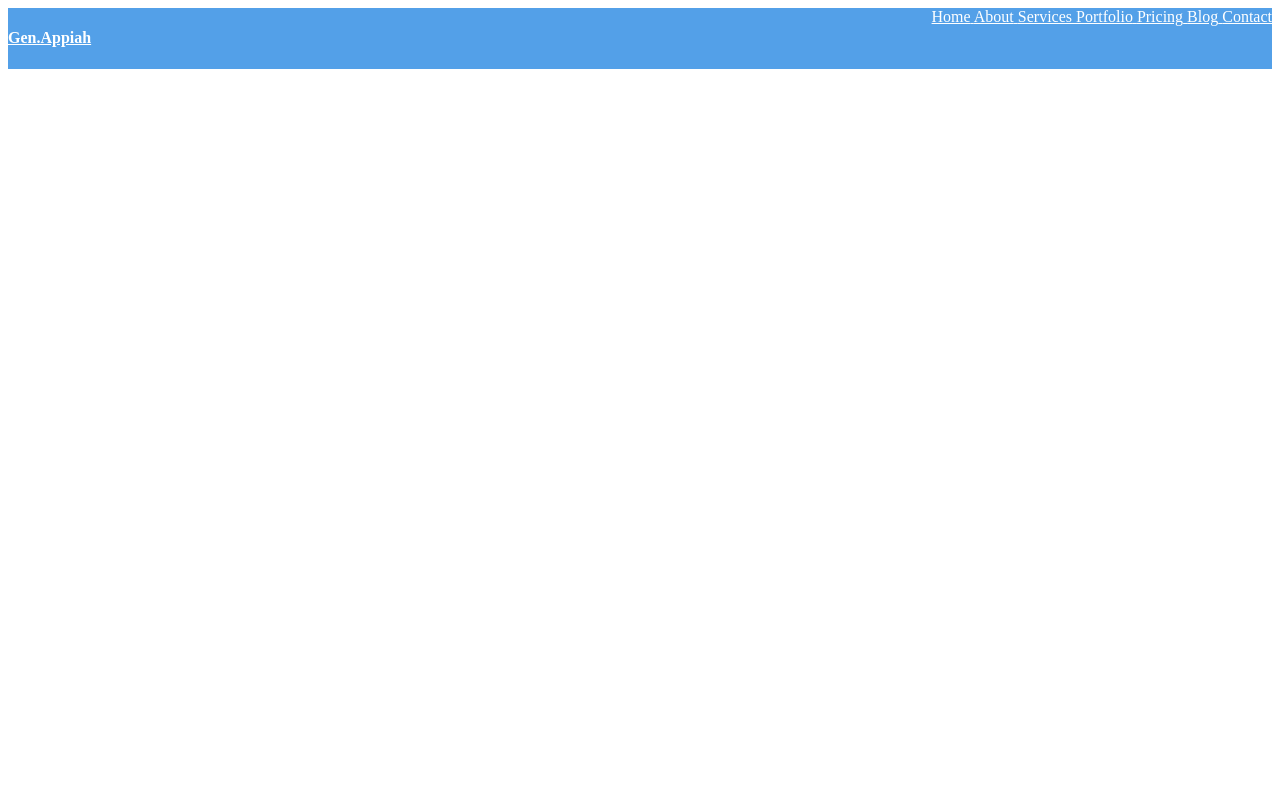
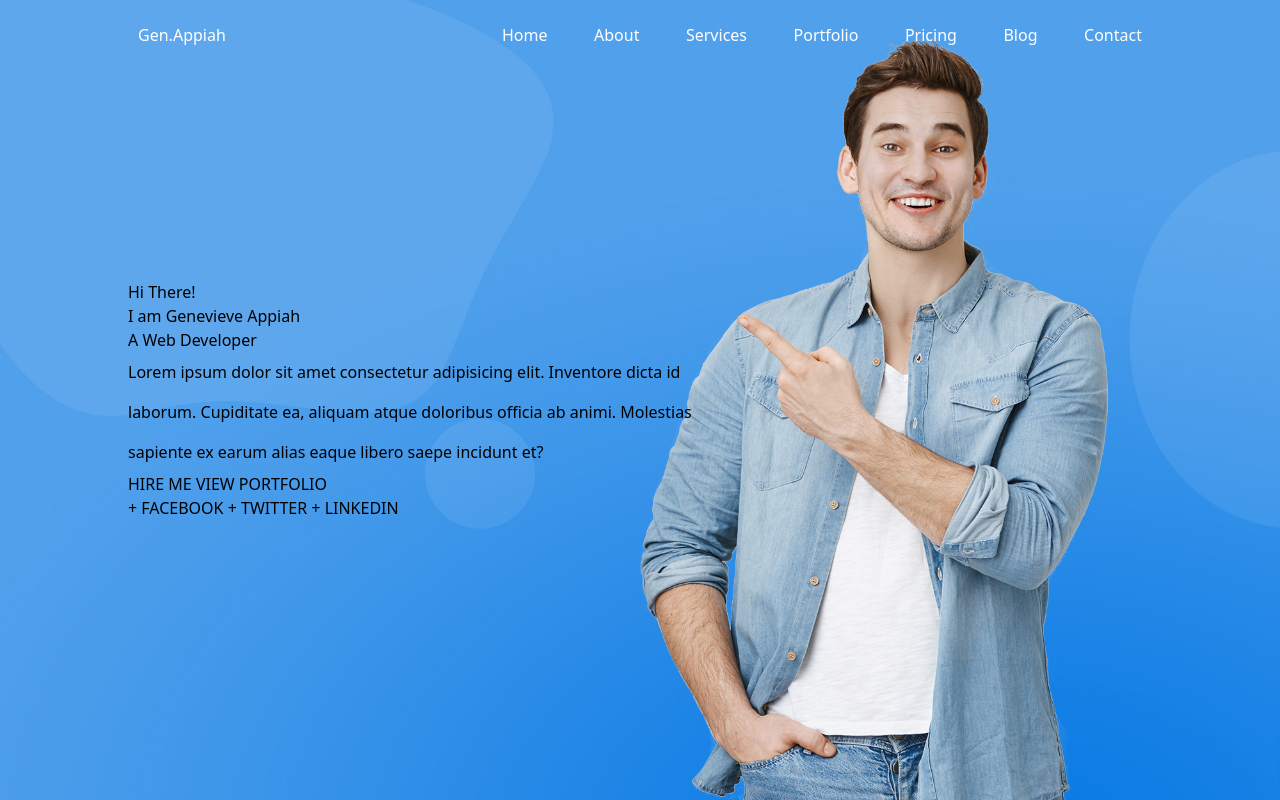
Before and after one commit to Gen-ny/portfolio, a plain HTML site: page index.html in a window 1280 px wide. Drawn offline with nearby package versions, Linux system fonts and the light colour scheme.

Commit message:
started the hero section

```diff
--- a/index.html
+++ b/index.html
@@ -1,11 +1,15 @@
 <!DOCTYPE html>
 <html lang="en">
+
 <head>
    <meta charset="UTF-8">
    <meta name="viewport" content="width=device-width, initial-scale=1.0">
    <title>Portfolio</title>
    <link rel="stylesheet" href="./styles/index.css">
+   <script src="https://cdn.jsdelivr.net/npm/@tailwindcss/browser@4"></script>
+
 </head>
+
 <body>
    <nav>
       <div>
@@ -13,7 +17,7 @@
             <h4>Gen.Appiah</h4>
          </a>
       </div>
-    <div>
+      <div class="nav-items">
          <a href="#" class="text-white" class="text-bold">
             <span>Home</span>
          </a>
@@ -37,5 +41,24 @@
          </a>
       </div>
    </nav>
+   <section class="hero">
+      <div class="hero-content">
+         <p>Hi There!</p>
+      <h1>I am Genevieve Appiah</h1>
+      <h1>A Web Developer</h1>
+      <p class="bio">Lorem ipsum dolor sit amet consectetur adipisicing elit. Inventore dicta id laborum. Cupiditate ea, aliquam
+         atque doloribus officia ab animi. Molestias sapiente ex earum alias eaque libero saepe incidunt et?</p>
+      <div>
+         <a href="#"><button>HIRE ME</button></a>
+         <a href="#"><button>VIEW PORTFOLIO</button></a>
+         <div>
+            <a href="#"><span>+ FACEBOOK</span></a>
+            <a href="#"><span>+ TWITTER</span></a>
+            <a href="#"><span>+ LINKEDIN</span></a>
+         </div>
+      </div>
+      </div>
+   </section>
 </body>
+
 </html>
--- a/styles/index.css
+++ b/styles/index.css
@@ -1,14 +1,48 @@
 nav{
-background-color: #53A0E8;
+/* background-color: #22629e; */
+background-color: transparent;
 display: flex;
 flex-direction: row;
-justify-content: space-between;
+justify-content: space-around;
+align-items: center;
+height: 70px;
+position: fixed;
+right: 0;
+left: 0;
 }
 
+.nav-items{
+    width: 50%;
+    display: flex;
+    flex-direction: row;
+    justify-content: space-between;
+}
+
+.hero{
+    background-image: url(../images/asset\ 0.jpeg);
+    height: 100vh;
+    background-size: cover;
+    display: flex;
+    flex-direction: row;
+    justify-content: space-between;
+    align-items: center;
+}
+
+.hero-content{
+width: 80%;
+margin: auto;
+}
+
+
+.bio{
+    width: 60%;
+    line-height: 2.5;
+}
 .text-white{
     color: white;
 }
 
+
 .text-bold{
     font-weight: bold;
 }
```
Also changed, not shown: images/asset 0.jpeg (added), images/asset 1.jpeg (added), images/asset 10.jpeg (added), images/asset 11.jpeg (added), images/asset 12.jpeg (added), images/asset 13.jpeg (added), images/asset 14.jpeg (added), images/asset 15.jpeg (added), images/asset 16.jpeg (added), images/asset 17.jpeg (added), images/asset 2.jpeg (added), images/asset 3.jpeg (added), images/asset 4.jpeg (added), images/asset 5.jpeg (added), 4 more files. Lines whose indentation alone changed are shown as unchanged.
